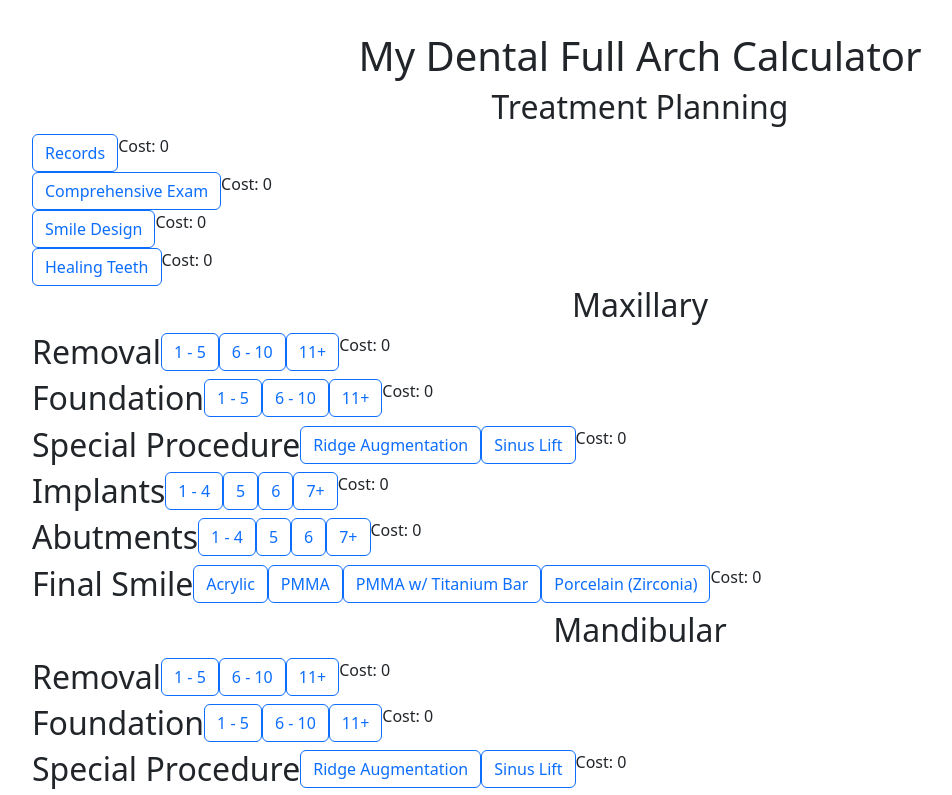
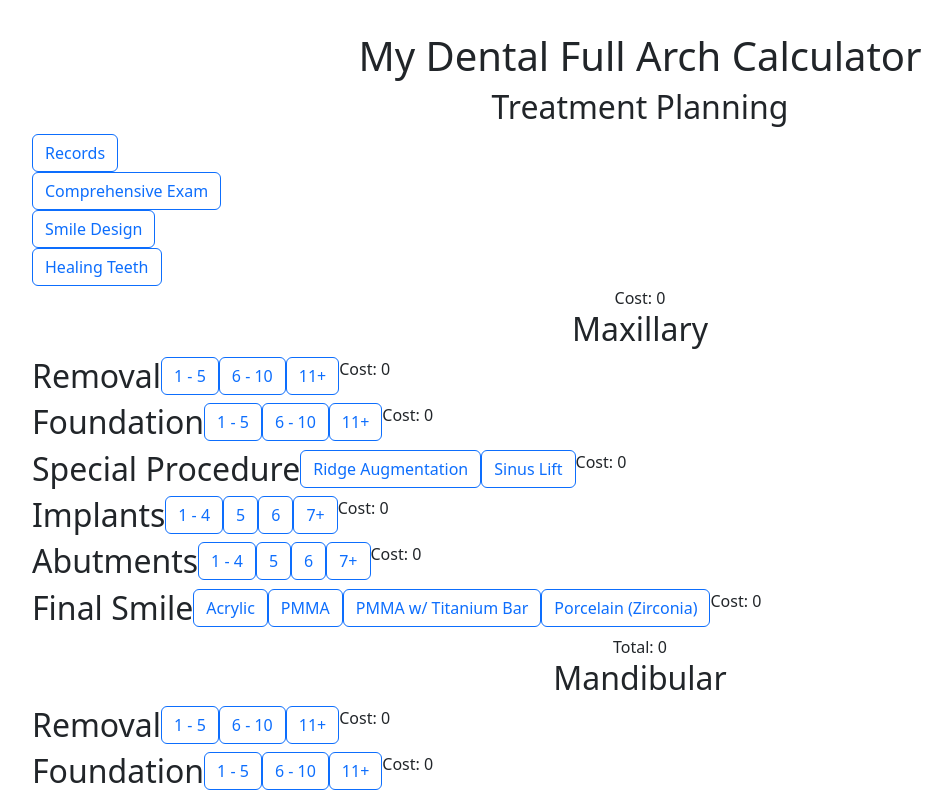
Before and after one commit to tbohn2/full-arch-calculator, a React (Vite) app: page / in a window 1280 px wide. Shown: the top 795 px of the page, without its empty margins (0-952 px from the left). Built offline with nearby package versions, Linux system fonts and the light colour scheme.

Commit message:
Costs and total states update correctly

```diff
--- a/src/App.jsx
+++ b/src/App.jsx
@@ -94,7 +94,13 @@ function App() {
     { name: "Final Smile", array: finalSmileArray, stateName: "mandFinalSmile" }
   ];
 
-  const [treatmentPlanningCostState, setTxPlanCostState] = useState(0);
+  const [treatmentPlanningCostState, setTxPlanCostState] = useState({
+    Records: 0,
+    ComprehensiveExam: 0,
+    SmileDesign: 0,
+    HealingTeeth: 0,
+    total: 0
+  });
 
   const [maxillaryTxPlanCostState, setMaxTxPlanCostState] = useState({
     maxRemoval: 0,
@@ -123,21 +129,20 @@ function App() {
     const idNum = id.replace(/\D/g, "");
     const arch = id.replace(/\d/g, "");
     if (idNum >= 1 && idNum <= 4) {
-      setTxPlanCostState((prevCost) => prevCost + cost);
+      console.log(treatmentPlanningCostState);
+      setTxPlanCostState((prevCost) => ({ ...prevCost, [name]: checked ? prevCost[name] + cost : prevCost[name] - cost, total: checked ? prevCost.total + cost : prevCost.total - cost }));
     }
     if (arch === 'max') {
-      setMaxTxPlanCostState((prevCost) => ({ ...prevCost, [name]: checked ? prevCost[name] + cost : prevCost[name] - cost }));
-      setMaxTxPlanCostState((prevCost) => ({ ...prevCost, total: Object.values(prevCost).reduce((total, cost) => total + cost, 0) }));
+      setMaxTxPlanCostState((prevCost) => ({ ...prevCost, [name]: checked ? prevCost[name] + cost : prevCost[name] - cost, total: checked ? prevCost.total + cost : prevCost.total - cost }));
     }
-    if (arch === 'man') {
-      setMandTxPlanCostState((prevCost) => ({ ...prevCost, [name]: checked ? prevCost[name] + cost : prevCost[name] - cost }));
-      setMandTxPlanCostState((prevCost) => ({ ...prevCost, total: Object.values(prevCost).reduce((total, cost) => total + cost, 0) }));
+    if (arch === 'mand') {
+      setMandTxPlanCostState((prevCost) => ({ ...prevCost, [name]: checked ? prevCost[name] + cost : prevCost[name] - cost, total: checked ? prevCost.total + cost : prevCost.total - cost }));
     }
     updateCheckedItems(idNum, arch, title, checked, cost);
   }
 
   const [checkedItems, setCheckedItems] = useState({
-    txPlan: [],
+    TxPlan: [],
     maxTxPlan: [],
     mandTxPlan: [],
   });
@@ -145,15 +150,22 @@ function App() {
   const updateCheckedItems = (idNum, arch, itemName, isChecked, cost) => {
     const newCheckedItem = { id: idNum, name: itemName, cost: cost }
     const stateName = arch + 'TxPlan';
+    console.log(idNum, arch, itemName, isChecked, cost, stateName);
     if (isChecked) {
-      setCheckedItems[stateName]((prevItems) => [...prevItems, newCheckedItem]);
+      setCheckedItems(prevState => ({
+        ...prevState,
+        [stateName]: [...prevState[stateName], newCheckedItem],
+      }));
     } else {
-      setCheckedItems[stateName]((prevItems) => prevItems.filter((item) => item.name !== itemName));
+      setCheckedItems(prevState => ({
+        ...prevState,
+        [stateName]: prevState[stateName].filter(item => item.name !== itemName),
+      }));
     }
   };
 
   useEffect(() => {
-    const newTotal = treatmentPlanningCostState + maxillaryTxPlanCostState.total + mandibularTxPlanCostState.total;
+    const newTotal = treatmentPlanningCostState.total + maxillaryTxPlanCostState.total + mandibularTxPlanCostState.total;
     setTotal(newTotal);
   }, [treatmentPlanningCostState, maxillaryTxPlanCostState, mandibularTxPlanCostState]);
 
@@ -165,20 +177,23 @@ function App() {
   return (
     <div>
       <h1>My Dental Full Arch Calculator</h1>
+      <div>
         <h2>Treatment Planning</h2>
         {treatmentPlanningArray.map((selection, index) => {
-        const cost = treatmentPlanningCostState;
+          const stateName = selection.name.replace(/\s/g, '');
           return (
             <div className="btn-group col-12" role="group" aria-label="Basic checkbox toggle button group">
               <div>
-              <input title={selection.name} type="checkbox" className="btn-check" id={selection.id} autoComplete="off" onChange={(e) => updateCost(selection.cost, e)}></input>
+                <input name={stateName} title={selection.name} type="checkbox" className="btn-check" id={selection.id} autoComplete="off" onChange={(e) => updateCost(selection.cost, e)}></input>
                 <label className="btn btn-outline-primary" htmlFor={selection.id}>{selection.name}</label>
               </div>
-
-            <div>Cost: {cost} </div>
             </div>
           )
         })}
+        <div>Cost: {treatmentPlanningCostState.total} </div>
+      </div>
+      <div>
+
         <h2>Maxillary</h2>
         {maxillaryArray.map((selection, index) => {
           const { name, array, stateName } = selection;
@@ -206,6 +221,10 @@ function App() {
             </div>
           )
         })}
+        <div>Total: {maxillaryTxPlanCostState.total}</div>
+      </div>
+      <div>
+
         <h2>Mandibular</h2>
         {mandibularArray.map((selection, index) => {
           const { name, array, stateName } = selection;
@@ -214,7 +233,7 @@ function App() {
             <div className="btn-group col-12" role="group" aria-label="Basic checkbox toggle button group">
               <h2>{name}</h2>
               {array.map((item, index) => {
-              const id = 'man' + item.id;
+                const id = 'mand' + item.id;
                 let display = item.name;
                 if (Array.isArray(display)) {
                   display = `${item.name[0]} - ${item.name[1]}`
@@ -233,6 +252,8 @@ function App() {
             </div>
           )
         })}
+        <div>Total: {mandibularTxPlanCostState.total}</div>
+      </div>
       <div>Total: {total}</div>
 
       <button type="button" className="btn btn-primary" data-bs-toggle="modal" data-bs-target="#exampleModal" onClick={finalizePDF}>
```
Lines whose indentation alone changed are shown as unchanged.
